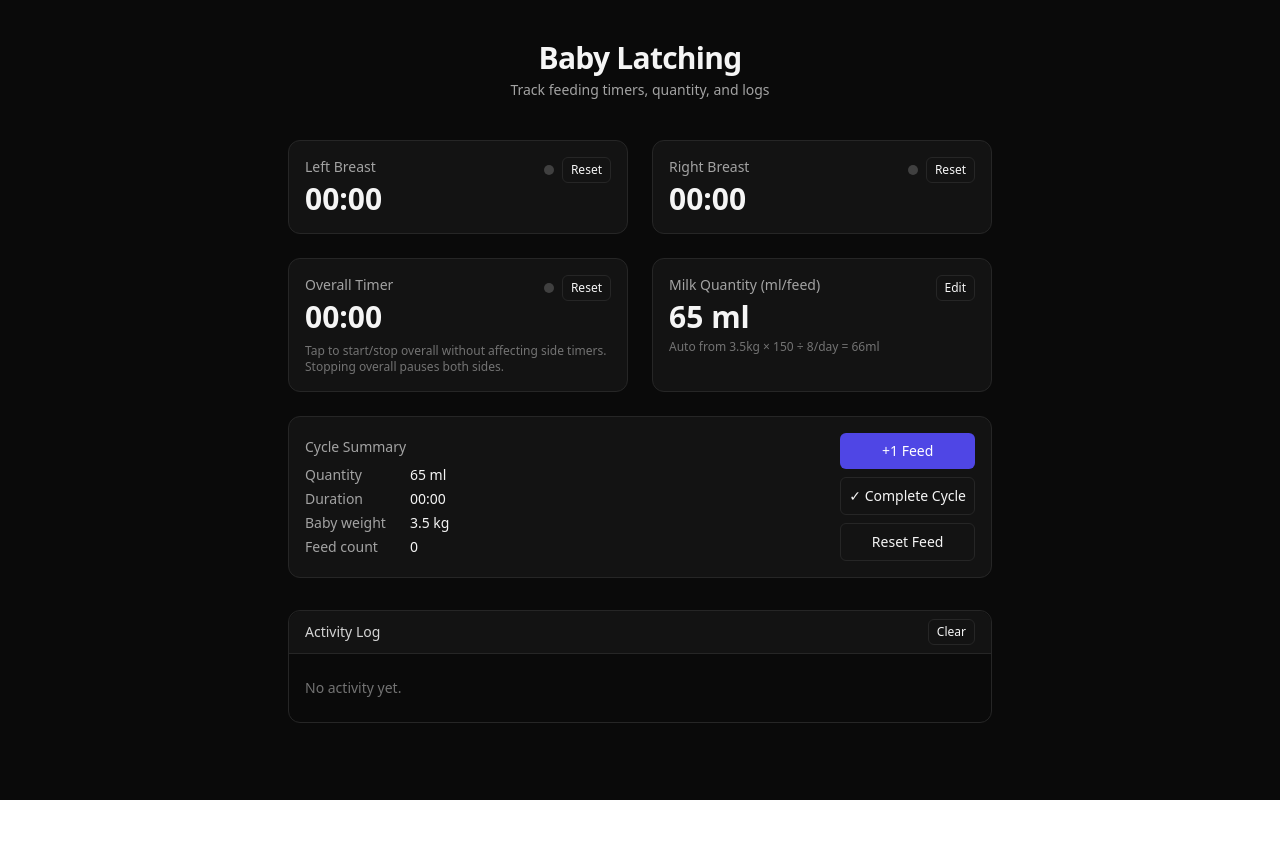
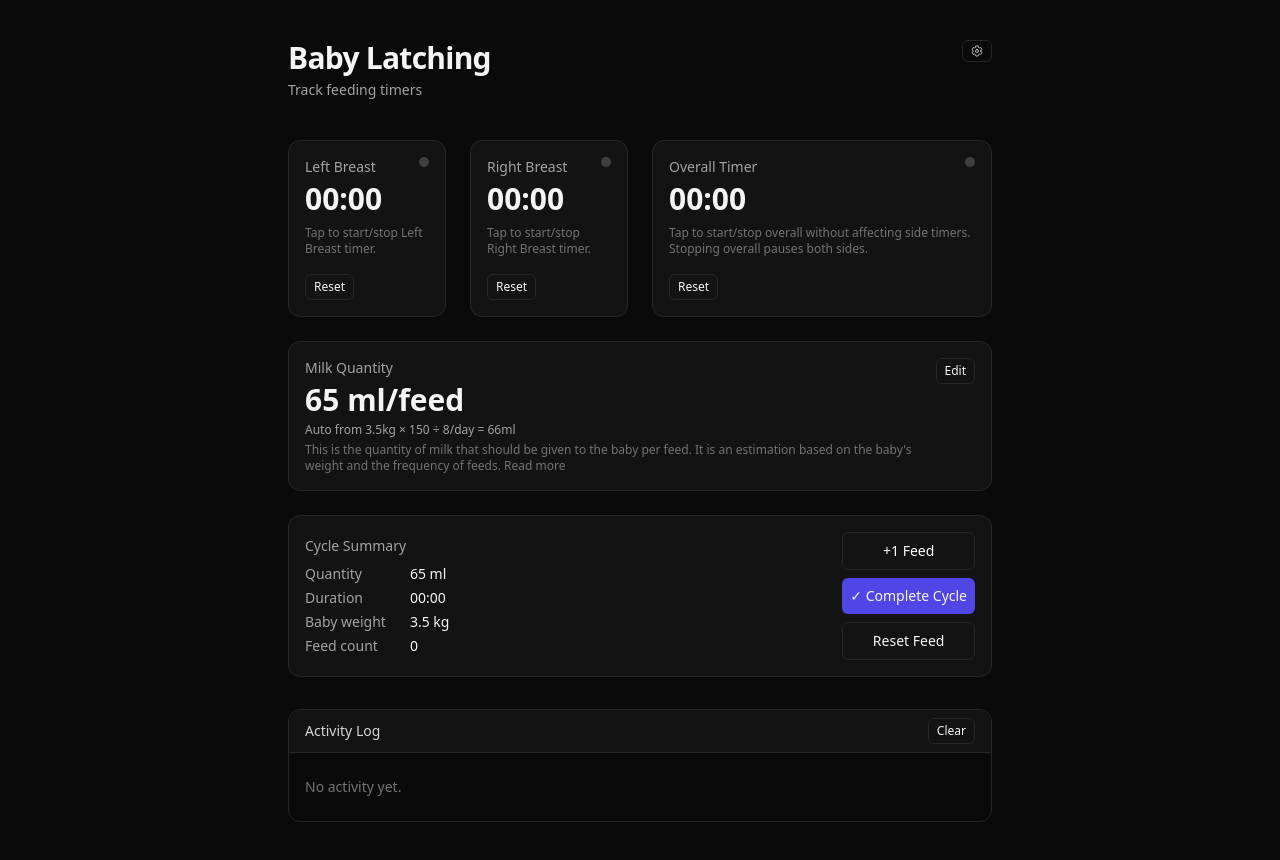
Before and after one commit to ravid7000/baby-latching, a React (Vite) app: page / in a window 1280 px wide. Before the commit the page ends 800 px from the top, so only its background shows below. Built offline with nearby package versions, Linux system fonts and the light colour scheme.

Commit message:
Add react-icons dependency and enhance UI components

```diff
--- a/package.json
+++ b/package.json
@@ -12,6 +12,7 @@
   "dependencies": {
     "react": "^19.2.0",
     "react-dom": "^19.2.0",
+    "react-icons": "^5.5.0",
     "zustand": "^5.0.8"
   },
   "devDependencies": {
--- a/src/App.jsx
+++ b/src/App.jsx
@@ -1,4 +1,5 @@
 import { useEffect } from "react";
+import { IoSettingsOutline } from "react-icons/io5";
 import TimerTile from "./components/TimerTile.jsx";
 import QuantityTile from "./components/QuantityTile.jsx";
 import SummaryTile from "./components/SummaryTile.jsx";
@@ -17,21 +18,29 @@ function App() {
   return (
     <div className="min-h-dvh bg-neutral-950 text-neutral-100">
       <div className="mx-auto max-w-screen-md px-4 sm:px-6 md:px-8 py-6 md:py-10">
-        <header className="mb-6 md:mb-10 text-center">
+        <header className="mb-6 md:mb-10 flex justify-between items-start">
+          <div>
             <h1 className="text-2xl md:text-3xl font-semibold tracking-tight">
               Baby Latching
             </h1>
             <p className="text-neutral-400 text-sm mt-1">
-            Track feeding timers, quantity, and logs
+              Track feeding timers
             </p>
+          </div>
+
+          <button className="text-xs rounded-md border border-neutral-800 px-2 py-1 hover:bg-neutral-800">
+            <IoSettingsOutline />
+          </button>
         </header>
 
         <main>
           <div className="grid grid-cols-1 sm:grid-cols-2 gap-4 md:gap-6">
+            <div className="grid grid-cols-2 gap-4 md:gap-6">
               <TimerTile which="left" />
               <TimerTile which="right" />
+            </div>
             <TimerTile which="overall" />
-            <QuantityTile />
+            <QuantityTile className="sm:col-span-2" />
             <SummaryTile className="sm:col-span-2" />
           </div>
 
--- a/src/components/QuantityTile.jsx
+++ b/src/components/QuantityTile.jsx
@@ -2,7 +2,7 @@ import { useMemo, useState } from "react";
 import Tile from "./Tile.jsx";
 import { useQuantityStore } from "../stores/quantityStore.js";
 
-export default function QuantityTile() {
+export default function QuantityTile({ className = "" }) {
   const weightKg = useQuantityStore((state) => state.weightKg);
   const frequencyPerDay = useQuantityStore((state) => state.frequencyPerDay);
   const factor = useQuantityStore((state) => state.factor);
@@ -36,18 +36,23 @@ export default function QuantityTile() {
   };
 
   return (
-    <Tile>
+    <Tile className={className}>
       <div className="flex items-start justify-between gap-2">
         <div>
-          <div className="text-sm text-neutral-400">Milk Quantity (ml/feed)</div>
+          <div className="text-sm text-neutral-400">Milk Quantity</div>
           <div className="mt-1 text-3xl font-semibold tabular-nums">
-            {mlPerFeed} ml
+            {mlPerFeed} ml/feed
           </div>
-          <div className="text-xs text-neutral-500 mt-1">
+          <div className="text-xs text-neutral-400 mt-1">
             {isManual
               ? "Manual"
               : <>Auto from {weightKg}kg &times; {factor} &divide; {frequencyPerDay}/day = {derivedMl}ml</>}
           </div>
+          <div className="text-xs text-neutral-500 mt-1">
+            This is the quantity of milk that should be given to the baby per feed. It is an estimation based on the baby's weight and the frequency of feeds.{' '}
+            <a href="https://www.parents.com/baby/feeding/baby-feeding-chart-how-much-and-when-to-feed-infants-the-first-year/" target="_blank" rel="noopener noreferrer" onClick={(e) => e.stopPropagation()}>Read more</a>
+          </div>
+
         </div>
         <div className="flex items-center gap-2">
           <button
--- a/src/components/SummaryTile.jsx
+++ b/src/components/SummaryTile.jsx
@@ -34,14 +34,14 @@ export default function SummaryTile({ className = "" }) {
           <button
             type="button"
             onClick={incrementFeedCount}
-            className="rounded-md bg-indigo-600 hover:bg-indigo-500 text-white px-2 py-2 text-sm"
+            className="rounded-md border border-neutral-800 hover:bg-neutral-800 text-white px-2 py-2 text-sm"
           >
             +1 Feed
           </button>
           <button
             type="button"
             onClick={completeCycle}
-            className="rounded-md border border-neutral-800 hover:bg-neutral-800 text-neutral-100 px-2 py-2 text-sm"
+            className="rounded-md  bg-indigo-600 hover:bg-indigo-500 text-neutral-100 px-2 py-2 text-sm"
           >
             &#10003; Complete Cycle
           </button>
--- a/src/components/TimerTile.jsx
+++ b/src/components/TimerTile.jsx
@@ -29,6 +29,7 @@ export default function TimerTile({ which = "left" }) {
       ariaPressed={t.isRunning}
       title={`${label} - ${t.isRunning ? "Stop" : "Start"}`}
     >
+      <div className="flex flex-col justify-between gap-2">
         <div className="flex items-start justify-between gap-2">
           <div>
             <div className="text-sm text-neutral-400">{label}</div>
@@ -36,7 +37,6 @@ export default function TimerTile({ which = "left" }) {
               {formatMsToHMS(displayMs)}
             </div>
           </div>
-        <div className="flex items-center gap-2">
           <span
             className={`inline-flex h-2.5 w-2.5 rounded-full ${
               t.isRunning
@@ -44,6 +44,18 @@ export default function TimerTile({ which = "left" }) {
                 : "bg-neutral-700"
             }`}
           />
+        </div>
+        {which === "overall" ? (
+          <div className="text-xs text-neutral-500">
+            Tap to start/stop overall without affecting side timers. Stopping
+            overall pauses both sides.
+          </div>
+        ) : (
+          <div className="text-xs text-neutral-500">
+            Tap to start/stop {label} timer.
+          </div>
+        )}
+        <div className="mt-2">
           <button
             type="button"
             onClick={reset}
@@ -53,12 +65,6 @@ export default function TimerTile({ which = "left" }) {
           </button>
         </div>
       </div>
-      {which === "overall" && (
-        <div className="mt-2 text-xs text-neutral-500">
-          Tap to start/stop overall without affecting side timers. Stopping
-          overall pauses both sides.
-        </div>
-      )}
     </Tile>
   );
 }
```
Also changed, not shown: 1 other file (tests, documents, lock files or other folders). Lines whose indentation alone changed are shown as unchanged.
